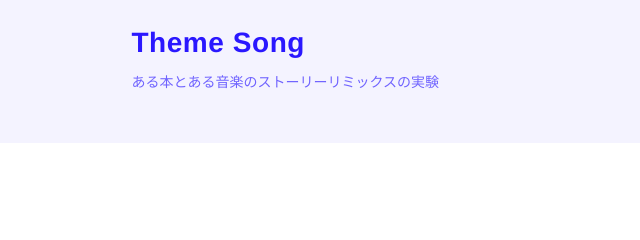
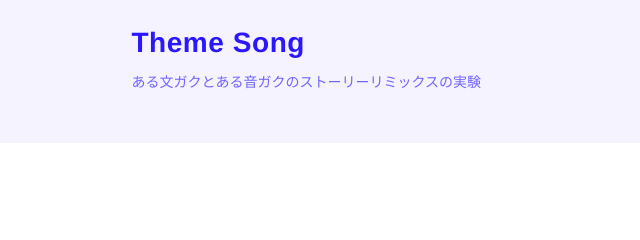
Before and after one commit to misakibooks/misakibooks, a plain HTML site: page contents.html in a window 1280 px wide. Shown: the part 298-538 px from the top of the page, 311-951 px from the left. Drawn offline with Linux system fonts and the light colour scheme.

Commit message:
Update contents.html

```diff
--- a/contents.html
+++ b/contents.html
@@ -165,7 +165,7 @@
         <p class="card-label"></p>
         <div class="card-body">
           <h2 class="card-title">Theme Song</h2>
-          <p class="card-desc">ある本とある音楽のストーリーリミックスの実験</p>
+          <p class="card-desc">ある文ガクとある音ガクのストーリーリミックスの実験</p>
         </div>
       </a>
 
```
